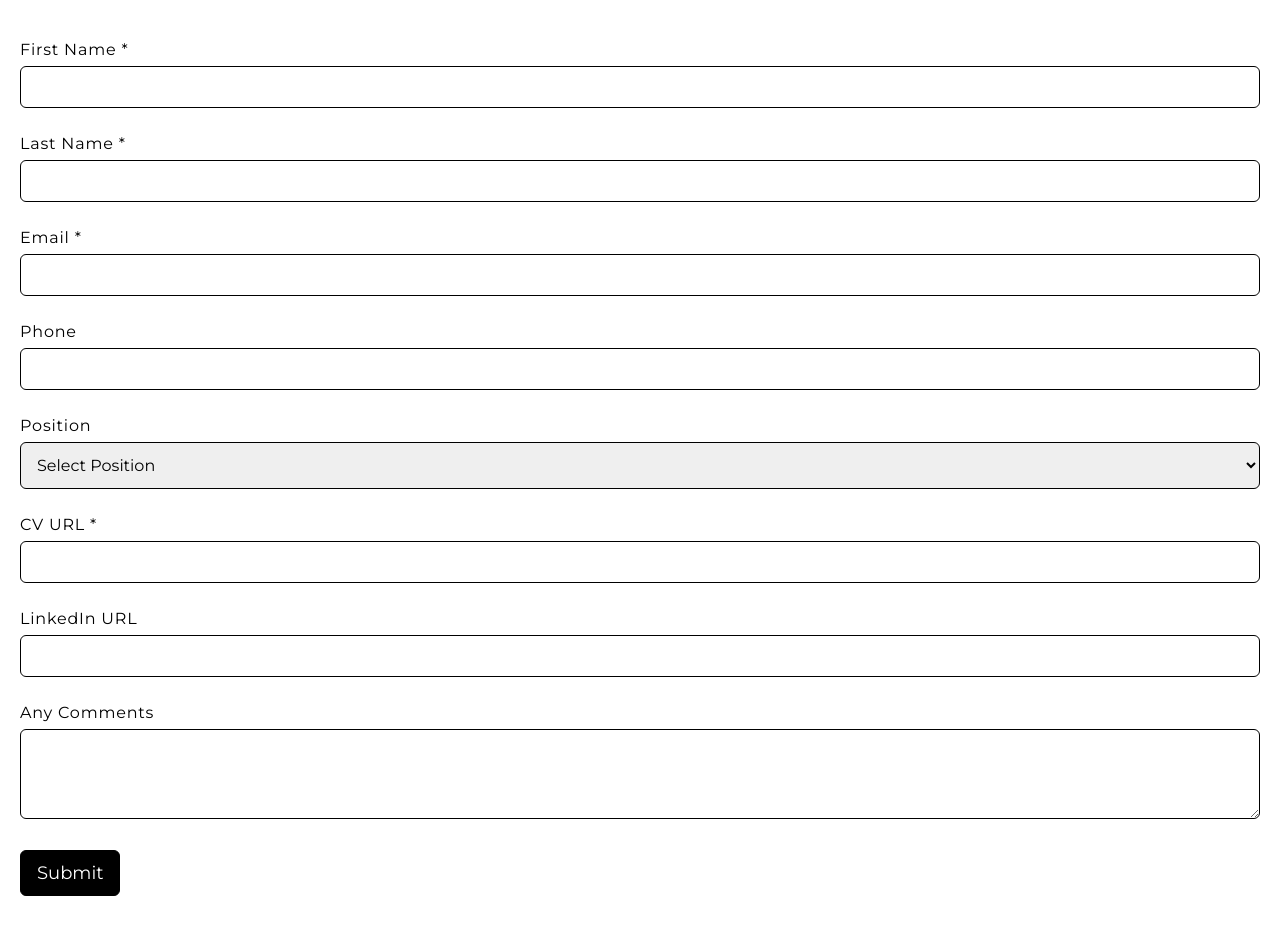
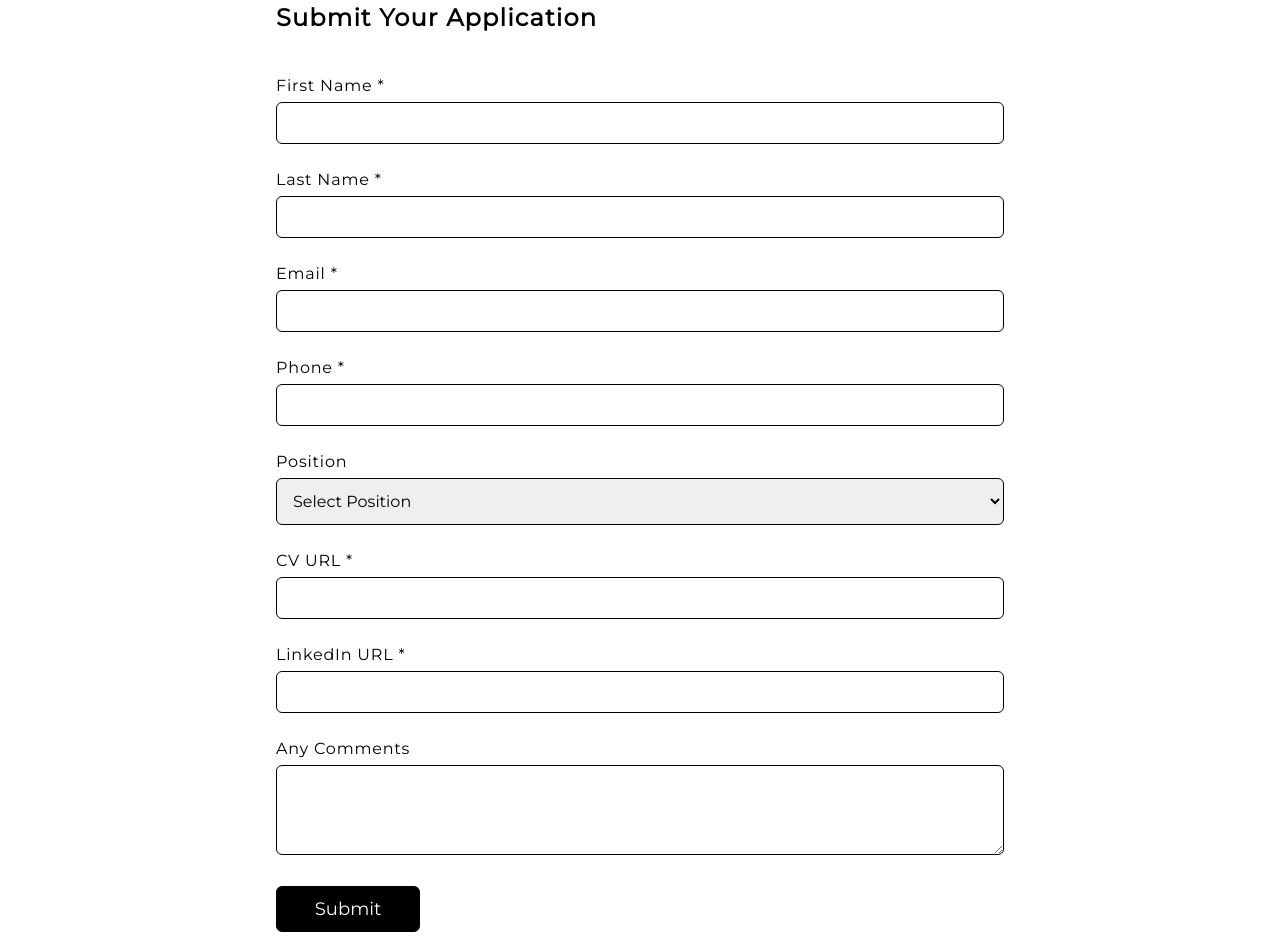
Before and after one commit to soumyajitpadhan/AUTONO-The-Future-Of-Mobility, a React (Vite) app: page /job-application in a window 1280 px wide. Shown: the part 292-1244 px from the top of the page. Before the commit the page ends 1208 px from the top, so only its background shows below. Built offline with nearby package versions, Linux system fonts and the light colour scheme.

Commit message:
add loading spinner and toast notifications

```diff
--- a/package.json
+++ b/package.json
@@ -11,11 +11,14 @@
   },
   "dependencies": {
     "aos": "^2.3.4",
+    "axios": "^1.7.9",
     "lucide-react": "^0.469.0",
     "react": "^18.3.1",
     "react-dom": "^18.3.1",
+    "react-hot-toast": "^2.5.1",
     "react-redux": "^9.2.0",
     "react-router-dom": "^7.1.1",
+    "react-spinners": "^0.15.0",
     "redux": "^5.0.1",
     "redux-thunk": "^3.1.0",
     "swiper": "^11.1.15"
--- a/src/Components/Careers/ApplicationForm.jsx
+++ b/src/Components/Careers/ApplicationForm.jsx
@@ -1,68 +1,125 @@
-import React from 'react'
-import Navbar from '../Home/Navbar'
+import React, { useRef, useState } from 'react';
+import Navbar from '../Home/Navbar';
+import axios from 'axios';
+import ClipLoader from "react-spinners/ClipLoader";
+import { toast, Toaster } from 'react-hot-toast'
+
 
 const ApplicationForm = () => {
+    const [isLoading, setIsLoading] = useState(false);
+
+    const formRefs = {
+        firstNameRef: useRef(),
+        lastNameRef: useRef(),
+        emailRef: useRef(),
+        phoneRef: useRef(),
+        positionRef: useRef(),
+        cvRef: useRef(),
+        linkedinRef: useRef(),
+        commentsRef: useRef(),
+    };
+
+    const handleSubmit = async (e) => {
+        e.preventDefault();
+        setIsLoading(true);
+
+        const firebaseUrl = import.meta.env.VITE_FIREBASE_APPLICATIONS_URL;
+        const fullName = `${formRefs.firstNameRef.current.value} ${formRefs.lastNameRef.current.value}`;
+
+        const formData = {
+            fullName,
+            email: formRefs.emailRef.current.value,
+            phone: formRefs.phoneRef.current.value,
+            position: formRefs.positionRef.current.value,
+            cv: formRefs.cvRef.current.value,
+            linkedin: formRefs.linkedinRef.current.value,
+            comments: formRefs.commentsRef.current.value,
+        };
+
+        try {
+            await axios.post(firebaseUrl, formData);
+            toast.success("Application submitted successfully!");
+            Object.values(formRefs).forEach((ref) => {
+                if (ref.current) ref.current.value = '';
+            });
+        } catch (error) {
+            console.error('Error submitting application:', error);
+            toast.error("Failed to submit application.")
+        } finally {
+            setIsLoading(false);
+        }
+    };
+
     return (
-        <div>
         <div>
             <Navbar />
             <div className='flex flex-col items-center font-montserrat'>
-                    <div className='  border-b border-black w-full'>
-                        <h1 className='my-12 text-4xl text-center'>JOIN US</h1>
+                <div className='border-b border-black w-full'>
+                    <h1 className='my-12 text-4xl text-center md:text-5xl lg:text-6xl xl:text-7xl'>JOIN US</h1>
                 </div>
 
-                    <div className=' w-full p-5'>
-                        <div className=''>
-                            <h3 className='my-10 text-xl tracking-wider font-bold'>Submit Your Application</h3>
-                        </div>
+                <div className='w-full p-5 md:max-w-lg lg:max-w-xl xl:max-w-3xl'>
+                    <h3 className='my-10 text-xl xl:text-2xl tracking-wider font-bold'>Submit Your Application</h3>
 
-                        <form action="">
+                    <form onSubmit={handleSubmit}>
+                        {/* Form Fields */}
                         <div>
                             <label htmlFor="firstName" className='block tracking-wider'>First Name *</label>
-                                <input type="text" id='firstName' className='border border-black w-full mt-1 mb-6 p-2 rounded-md' />
+                            <input type="text" id='firstName' ref={formRefs.firstNameRef} className='border border-black w-full mt-1 mb-6 p-2 rounded-md' required />
                         </div>
                         <div>
                             <label htmlFor="lastName" className='block tracking-wider'>Last Name *</label>
-                                <input type="text" id='lastName' className='border border-black w-full mt-1 mb-6 p-2 rounded-md' />
+                            <input type="text" id='lastName' ref={formRefs.lastNameRef} className='border border-black w-full mt-1 mb-6 p-2 rounded-md' required />
                         </div>
                         <div>
                             <label htmlFor="email" className='block tracking-wider'>Email *</label>
-                                <input type="email" id='email' className='border border-black w-full mt-1 mb-6 p-2 rounded-md' />
+                            <input type="email" id='email' ref={formRefs.emailRef} className='border border-black w-full mt-1 mb-6 p-2 rounded-md' required />
                         </div>
                         <div>
-                                <label htmlFor="phone" className='block tracking-wider'>Phone</label>
-                                <input type='tel' id='phone' className='border border-black w-full mt-1 mb-6 p-2 rounded-md' />
+                            <label htmlFor="phone" className='block tracking-wider'>Phone *</label>
+                            <input type='tel' id='phone' ref={formRefs.phoneRef} className='border border-black w-full mt-1 mb-6 p-2 rounded-md' required />
                         </div>
                         <div>
                             <label htmlFor="position" className='block tracking-wider'>Position</label>
-                                <select name="" id="position" className='border border-black w-full mt-1 mb-6 p-3 rounded-md'>
+                            <select id="position" ref={formRefs.positionRef} className='border border-black w-full mt-1 mb-6 p-3 rounded-md'>
                                 <option value="">Select Position</option>
-                                    <option value="">Frontend Developer</option>
-                                    <option value="">Backend Developer</option>
-                                    <option value="">Full Stack Developer</option>
+                                <option value="Frontend Developer">Frontend Developer</option>
+                                <option value="Backend Developer">Backend Developer</option>
+                                <option value="Full Stack Developer">Full Stack Developer</option>
                             </select>
                         </div>
                         <div>
                             <label htmlFor="cv" className='block tracking-wider'>CV URL *</label>
-                                <input type="url" id="cv" className='border border-black w-full mt-1 mb-6 p-2 rounded-md' />
+                            <input type="url" id="cv" ref={formRefs.cvRef} className='border border-black w-full mt-1 mb-6 p-2 rounded-md' required />
                         </div>
                         <div>
-                                <label htmlFor="linkedin" className='block tracking-wider'>LinkedIn URL</label>
-                                <input type="url" id="linkedin" className='border border-black w-full mt-1 mb-6 p-2 rounded-md' />
+                            <label htmlFor="linkedin" className='block tracking-wider'>LinkedIn URL *</label>
+                            <input type="url" id="linkedin" ref={formRefs.linkedinRef} className='border border-black w-full mt-1 mb-6 p-2 rounded-md' required />
                         </div>
                         <div>
                             <label htmlFor="comments" className='block tracking-wider'>Any Comments</label>
-                                <textarea id="comments" rows="3" className='border border-black w-full mt-1 mb-6 p-2 rounded-md'></textarea>
+                            <textarea id="comments" rows="3" ref={formRefs.commentsRef} className='border border-black w-full mt-1 mb-6 p-2 rounded-md'></textarea>
                         </div>
+
+                        {/* Submit Button with Loader */}
                         <div>
-                                <button type='submit' className='bg-black text-white py-2 px-4 text-lg rounded-md border border-black hover:bg-white hover:text-black transition duration-300 ease-in'>Submit</button>
+                            <button
+                                type='submit'
+                                className='bg-black text-white py-2 px-4 w-36 text-lg rounded-md border border-black hover:bg-white hover:text-black transition duration-300 ease-in flex items-center justify-center'
+                                disabled={isLoading}
+                            >
+                                {isLoading ? <ClipLoader size={20} color="#fff" /> : "Submit"}
+                            </button>
                         </div>
                     </form>
                 </div>
             </div>
+            <Toaster
+                position="top-center"
+                reverseOrder={false}
+            />
         </div>
-        </div>
-    )
-}
+    );
+};
 
-export default ApplicationForm
+export default ApplicationForm;
```
Also changed, not shown: 2 other files (tests, documents, lock files or other folders). Lines whose indentation alone changed are shown as unchanged.
